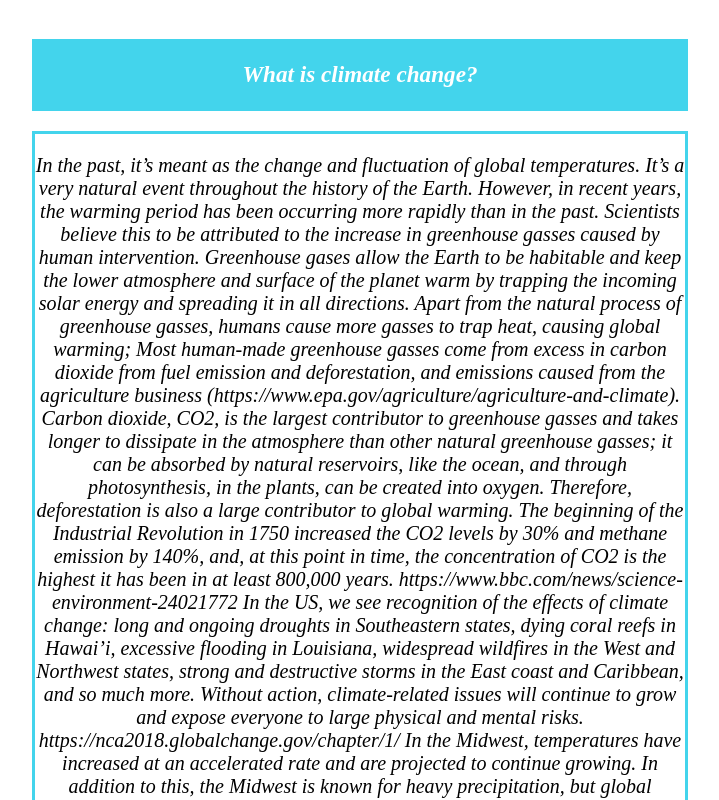
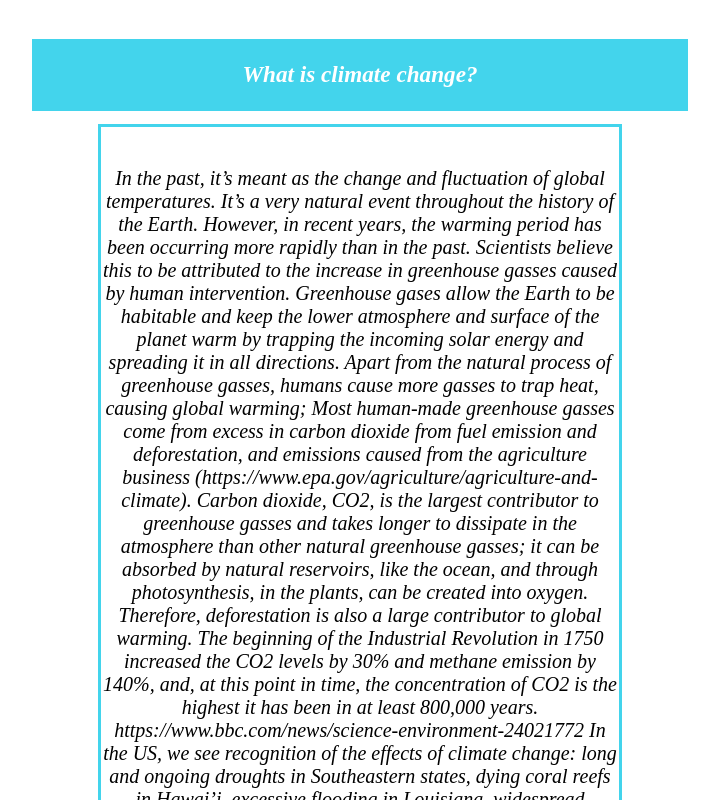
Before and after one commit to YelyzavetaMyshenyova/Climate, a plain HTML site: page info.html in a window 1280 px wide. Shown: the top 800 px of the page, without its empty margins (280-999 px from the left). Drawn offline with Linux system fonts and the light colour scheme; a web font is replaced by a local one.

Commit message:
Update info.html

```diff
--- a/info.html
+++ b/info.html
@@ -13,7 +13,8 @@
 
   <article>
     <h5 class="content3">What is climate change?</h5>
-    <p class="content2">
+   <section class="content2">
+    <p>
 In the past, it’s meant as the change and fluctuation of global temperatures. It’s a very natural event throughout the history of the Earth. However, in recent years, the warming period has been occurring more rapidly than in the past. Scientists believe this to be attributed to the increase in greenhouse gasses caused by human intervention. Greenhouse gases allow the Earth to be habitable and keep the lower atmosphere and surface of the planet warm by trapping the incoming solar energy and spreading it in all directions. Apart from the natural process of greenhouse gasses, humans cause more gasses to trap heat, causing global warming; Most human-made greenhouse gasses come from excess in carbon dioxide from fuel emission and deforestation, and emissions caused from the agriculture business (https://www.epa.gov/agriculture/agriculture-and-climate).
 
 Carbon dioxide, CO2, is the largest contributor to greenhouse gasses and takes longer to dissipate in the atmosphere than other natural greenhouse gasses; it can be absorbed by natural reservoirs, like the ocean, and through photosynthesis, in the plants, can be created into oxygen. Therefore, deforestation is also a large contributor to global warming.
@@ -27,6 +28,7 @@ https://nca2018.globalchange.gov/chapter/1/
 In the Midwest, temperatures have increased at an accelerated rate and are projected to continue growing. In addition to this, the Midwest is known for heavy precipitation, but global warming will intensify storms and increase downpours, causing more flooding and weather complications; summers are projected to become drier and winters will bring about heavy downpours.
 https://climatechange.cityofchicago.org/climate-impacts/climate-impacts-midwest
     </p>
+    </section>
 
 <h5 class="content3"> What are the impacts on senior citizens, and what are the long-term human impacts if nothing is done? </h5>
 
```
